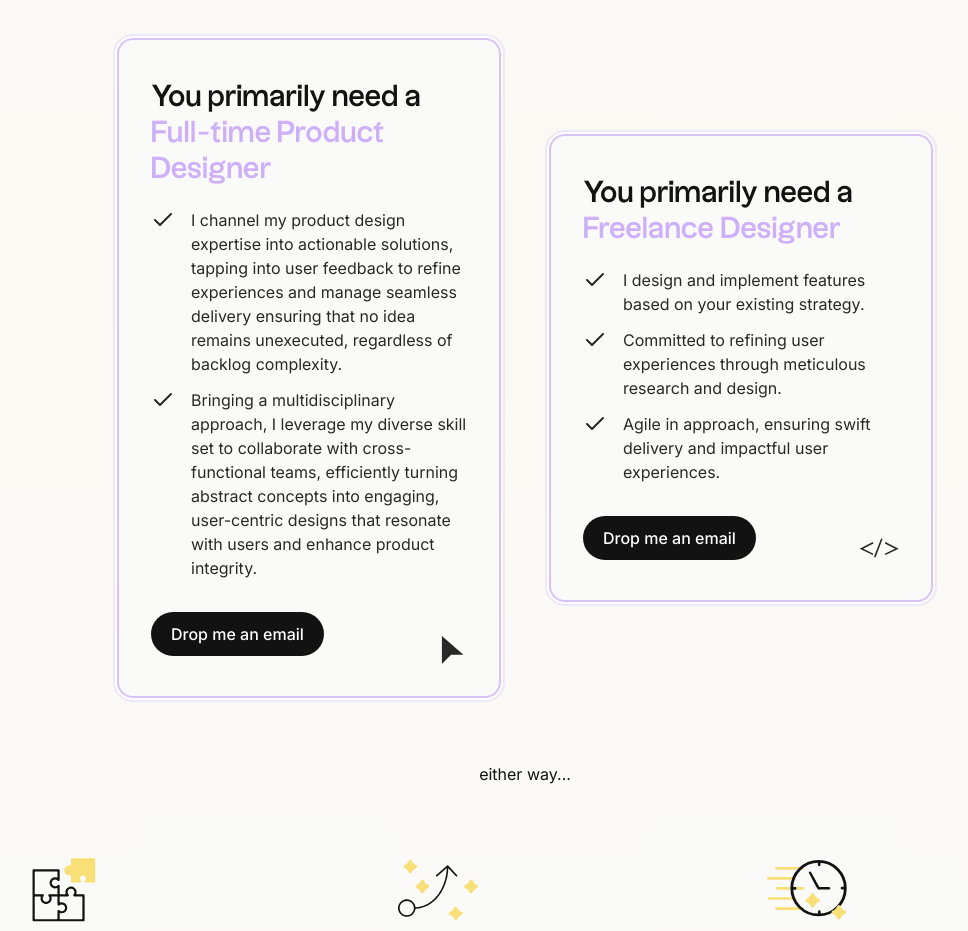
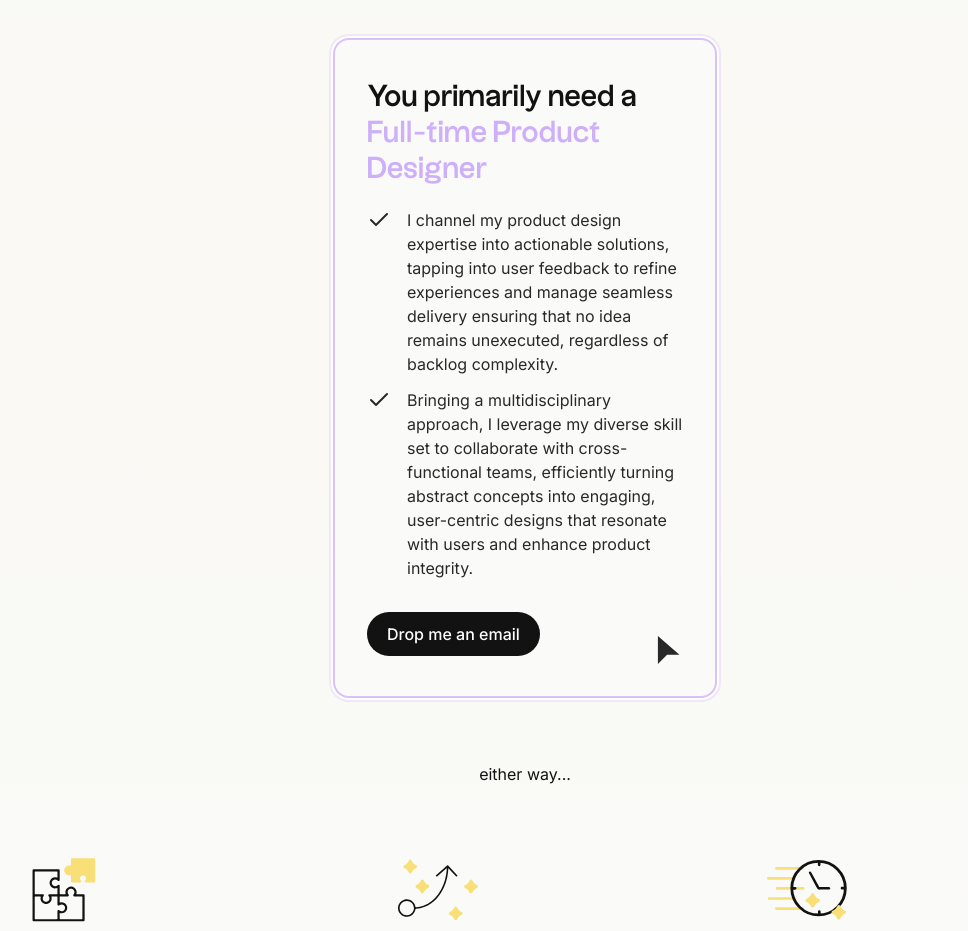
Before and after one commit to iharshchauhan/arpita-website, a Next.js app: page / in a window 1280 px wide. Shown: the part 2560-3491 px from the top of the page, without its empty margins (115-1083 px from the left). Built offline with nearby package versions, Linux system fonts and the light colour scheme.

Commit message:
Update Services.tsx

```diff
--- a/app/_sections/Services.tsx
+++ b/app/_sections/Services.tsx
@@ -85,15 +85,6 @@ const services = [
     ],
     Decoration: Pointer,
   },
-  {
-    title: 'Freelance Designer',
-    benefits: [
-      'I design and implement features based on your existing strategy.',
-      'Committed to refining user experiences through meticulous research and design.',
-      'Agile in approach, ensuring swift delivery and impactful user experiences.',
-    ],
-    Decoration: CodeBrackets,
-  },
 ];
 
 const coreBenefits = [
```
